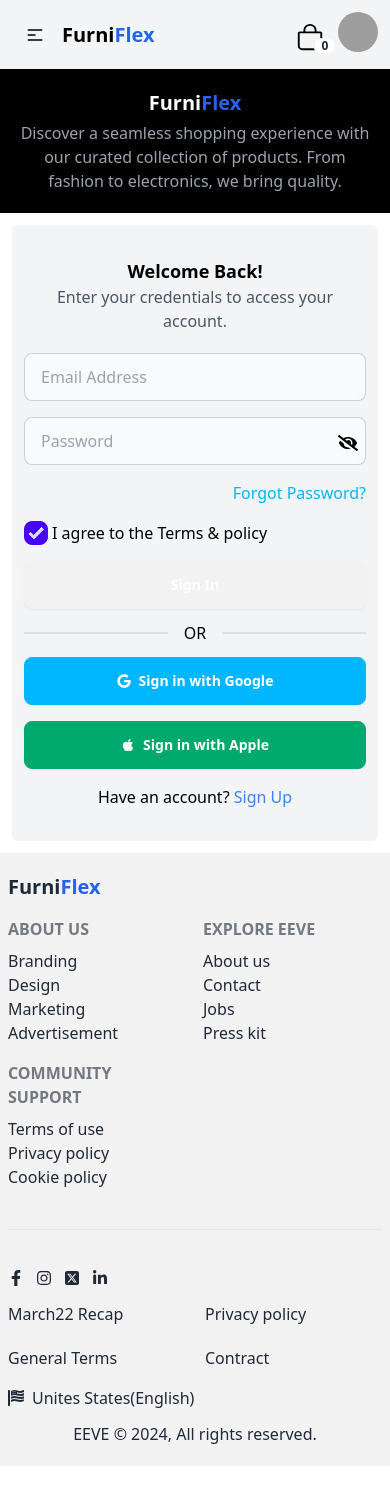
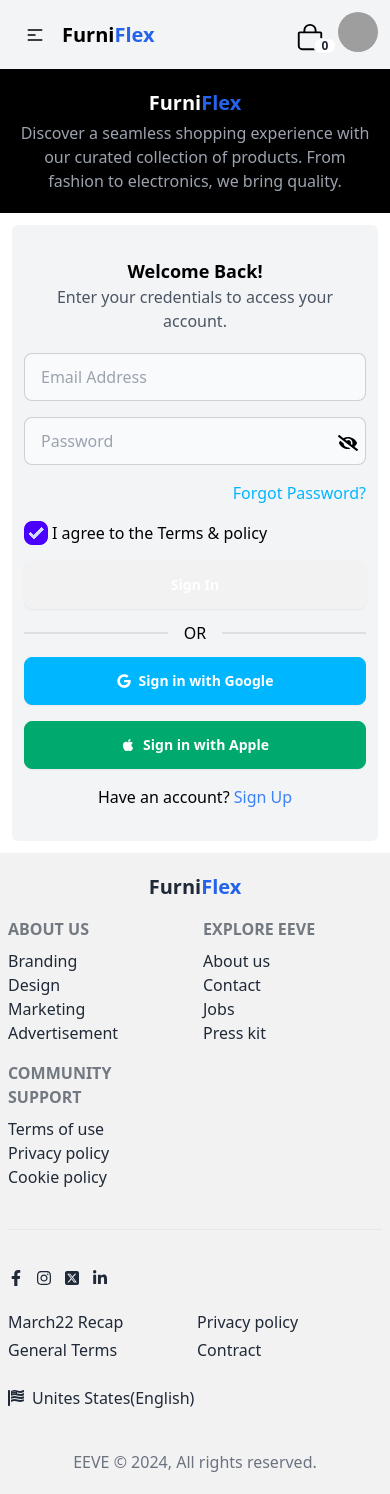
Before and after one commit to noman023/furniFlex-ecommerce, a React (Vite) app: page /login in a window 390 px wide. Before the commit the page ends 1466 px from the top, so only its background shows below. Built offline with nearby package versions, Linux system fonts and the light colour scheme; no server answers; grey boxes are pictures that could not be loaded.

Commit message:
update styles

```diff
--- a/src/components/Footer.jsx
+++ b/src/components/Footer.jsx
@@ -11,7 +11,7 @@
     <footer className="bg-base-200 text-base-content px-2 py-5 md:py-10">
       <div className="flex flex-col md:flex-row gap-4 justify-between">
         <div>
-          <p className="text-xl font-bold cursor-pointer">
+          <p className="text-xl font-bold cursor-pointer text-center">
             Furni<span className="text-blue-600 ">Flex</span>
           </p>
         </div>
@@ -42,7 +42,7 @@
 
       <hr className="my-10" />
 
-      <div className="flex flex-col lg:flex-row gap-4 justify-between">
+      <div className="flex flex-col lg:flex-row gap-6 justify-between">
         <div className="flex gap-3">
           <a href="https://www.facebook.com/98noman/" target="_blank">
             <FaFacebookF />
@@ -58,7 +58,7 @@
           </a>
         </div>
 
-        <div className="grid grid-cols-2 md:grid-cols-4 gap-5">
+        <div className="grid grid-cols-2 md:grid-cols-4 gap-1 md:gap-5">
           <a className="link link-hover">March22 Recap</a>
           <a className="link link-hover">Privacy policy</a>
           <a className="link link-hover">General Terms</a>
@@ -73,7 +73,7 @@
       </div>
 
       <div>
-        <p className="text-center mt-3">
+        <p className="text-gray-500 text-center mt-10">
           EEVE &copy; 2024, All rights reserved.
         </p>
       </div>
--- a/src/components/Navbar.jsx
+++ b/src/components/Navbar.jsx
@@ -139,14 +139,17 @@
                 <hr />
 
                 <div className="space-y-1">
-                  <li>
+                  <li className="hover:bg-black hover:text-white rounded-lg">
                     <Link to={"/signup"}>Sign Up</Link>
                   </li>
-                  <li>
+                  <li className="hover:bg-black hover:text-white rounded-lg">
                     <Link to={"/login"}>Sign In</Link>
                   </li>
 
-                  <li onClick={() => logout()}>
+                  <li
+                    onClick={() => logout()}
+                    className="hover:bg-black hover:text-white rounded-lg"
+                  >
                     <a>Logout</a>
                   </li>
                 </div>
```
